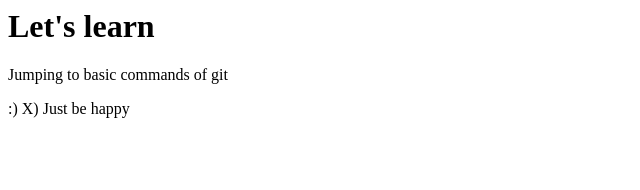
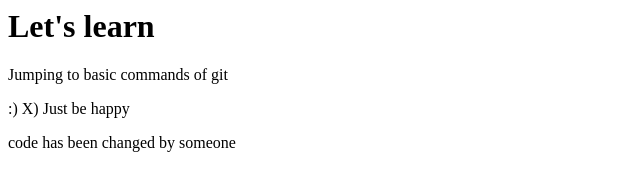
Before and after one commit to santy74096/practice_git, a plain HTML site: page index.html in a window 1280 px wide. Shown: the whole page, without its empty margins (0-640 px from the left). Drawn offline with Linux system fonts and the light colour scheme.

Commit message:
Added feature 1

```diff
--- a/index.html
+++ b/index.html
@@ -3,4 +3,5 @@
 	<h1>Let's learn</h1>
 	<p>Jumping to basic commands of git</p>
 	<p>:) X) Just be happy</P>
+	<p> code has been changed by someone </p>
 </html>
```
